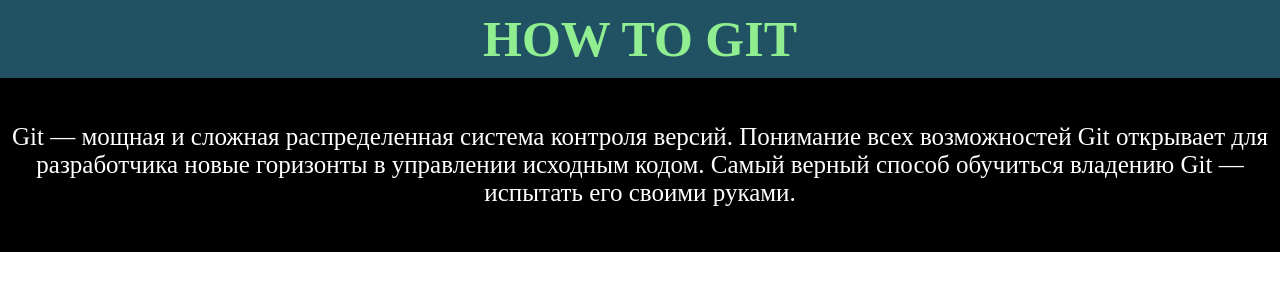
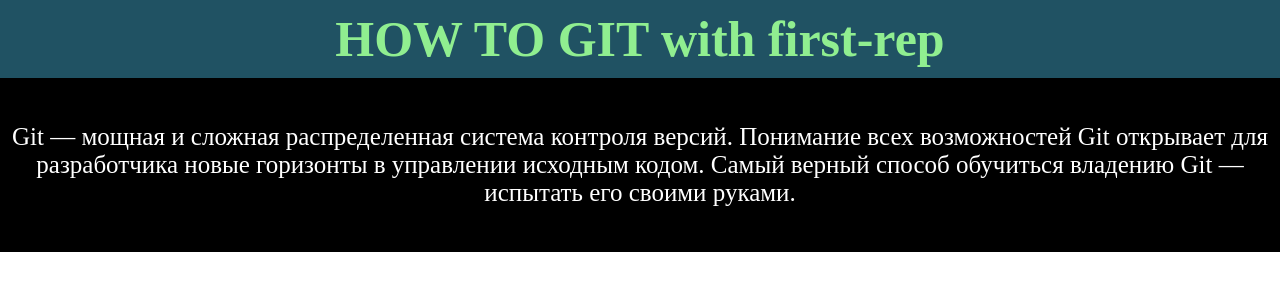
Before and after one commit to SethInFrontend/first-rep, a plain HTML site: page index.html in a window 1280 px wide. Drawn offline with Linux system fonts and the light colour scheme.

Commit message:
checking if is rep is website

```diff
--- a/index.html
+++ b/index.html
@@ -9,7 +9,7 @@
 <body>
     <div class="container">
             <header>
-            <h1 class="title" >HOW TO GIT</h1>
+            <h1 class="title" >HOW TO GIT with first-rep</h1>
     </header>
     <main class="main">
         <p>
```
